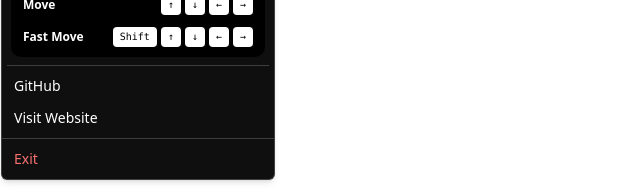
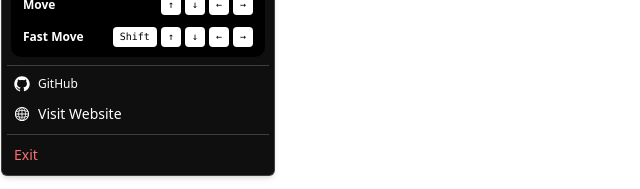
Before and after one commit to som2077/goplexaAI, a React (Vite) app in the folder app/: page / in a window 1280 px wide. Both pictures are taken after a click on the element 266 px from the left and 29 px from the top of the page. Shown: the part 258-447 px from the top of the page, without its empty margins (0-640 px from the left). Built offline with nearby package versions, Linux system fonts and the light colour scheme.

Commit message:
add/setting/icons/github-site

```diff
--- a/app/src/components/MainCard.jsx
+++ b/app/src/components/MainCard.jsx
@@ -261,10 +261,10 @@ const Maincard = () => {
                 </div>
 
                 <DropdownMenuSeparator className="bg-white/20 mx-[1px]" />
+
                 {/* // GitHub */}
-
                 <DropdownMenuItem
-                  className="text-white hover:bg-white/10 cursor-pointer"
+                  className="text-white hover:bg-white/10 cursor-pointer text-sm gap-2"
                   onClick={() => {
                     if (window.require) {
                       const { shell } = window.require("electron");
@@ -274,12 +274,26 @@ const Maincard = () => {
                     }
                   }}
                 >
-                  GitHub
+                  <svg
+                    width="16"
+                    height="16"
+                    viewBox="0 0 15 15"
+                    fill="none"
+                    xmlns="http://www.w3.org/2000/svg"
+                  >
+                    <path
+                      d="M7.49933 0.25C3.49635 0.25 0.25 3.49593 0.25 7.50024C0.25 10.703 2.32715 13.4206 5.2081 14.3797C5.57084 14.446 5.70302 14.2222 5.70302 14.0299C5.70302 13.8576 5.69679 13.4019 5.69323 12.797C3.67661 13.235 3.25112 11.825 3.25112 11.825C2.92132 10.9874 2.44599 10.7644 2.44599 10.7644C1.78773 10.3149 2.49584 10.3238 2.49584 10.3238C3.22353 10.375 3.60629 11.0711 3.60629 11.0711C4.25298 12.1788 5.30335 11.8588 5.71638 11.6732C5.78225 11.205 5.96962 10.8854 6.17658 10.7043C4.56675 10.5209 2.87415 9.89918 2.87415 7.12104C2.87415 6.32925 3.15677 5.68257 3.62053 5.17563C3.54576 4.99226 3.29697 4.25521 3.69174 3.25691C3.69174 3.25691 4.30015 3.06196 5.68522 3.99973C6.26337 3.83906 6.8838 3.75895 7.50022 3.75583C8.1162 3.75895 8.73619 3.83906 9.31523 3.99973C10.6994 3.06196 11.3069 3.25691 11.3069 3.25691C11.7026 4.25521 11.4538 4.99226 11.3795 5.17563C11.8441 5.68257 12.1245 6.32925 12.1245 7.12104C12.1245 9.9063 10.4292 10.5192 8.81452 10.6985C9.07444 10.9224 9.30633 11.3648 9.30633 12.0413C9.30633 13.0102 9.29742 13.7922 9.29742 14.0299C9.29742 14.2239 9.42828 14.4496 9.79591 14.3788C12.6746 13.4179 14.75 10.7025 14.75 7.50024C14.75 3.49593 11.5036 0.25 7.49933 0.25Z"
+                      fill="currentColor"
+                      fill-rule="evenodd"
+                      clip-rule="evenodd"
+                    ></path>
+                  </svg>
+                  <span className="text-xs">GitHub</span>
                 </DropdownMenuItem>
 
                 {/* // Visit Website */}
                 <DropdownMenuItem
-                  className="text-white hover:bg-white/10 cursor-pointer"
+                  className="text-white hover:bg-white/10 cursor-pointer text-sm gap-2"
                   onClick={() => {
                     if (window.require) {
                       const { shell } = window.require("electron");
@@ -287,9 +301,41 @@ const Maincard = () => {
                     }
                   }}
                 >
+                  <svg
+                    width="16"
+                    height="16"
+                    viewBox="0 0 15 15"
+                    fill="none"
+                    xmlns="http://www.w3.org/2000/svg"
+                  >
+                    <path
+                      d="M7.49996 1.80002C4.35194 1.80002 1.79996 4.352 1.79996 7.50002C1.79996 10.648 4.35194 13.2 7.49996 13.2C10.648 13.2 13.2 10.648 13.2 7.50002C13.2 4.352 10.648 1.80002 7.49996 1.80002ZM0.899963 7.50002C0.899963 3.85494 3.85488 0.900024 7.49996 0.900024C11.145 0.900024 14.1 3.85494 14.1 7.50002C14.1 11.1451 11.145 14.1 7.49996 14.1C3.85488 14.1 0.899963 11.1451 0.899963 7.50002Z"
+                      fill="currentColor"
+                      fill-rule="evenodd"
+                      clip-rule="evenodd"
+                    ></path>
+                    <path
+                      d="M13.4999 7.89998H1.49994V7.09998H13.4999V7.89998Z"
+                      fill="currentColor"
+                      fill-rule="evenodd"
+                      clip-rule="evenodd"
+                    ></path>
+                    <path
+                      d="M7.09991 13.5V1.5H7.89991V13.5H7.09991zM10.375 7.49998C10.375 5.32724 9.59364 3.17778 8.06183 1.75656L8.53793 1.24341C10.2396 2.82218 11.075 5.17273 11.075 7.49998 11.075 9.82724 10.2396 12.1778 8.53793 13.7566L8.06183 13.2434C9.59364 11.8222 10.375 9.67273 10.375 7.49998zM3.99969 7.5C3.99969 5.17611 4.80786 2.82678 6.45768 1.24719L6.94177 1.75281C5.4582 3.17323 4.69969 5.32389 4.69969 7.5 4.6997 9.67611 5.45822 11.8268 6.94179 13.2472L6.45769 13.7528C4.80788 12.1732 3.9997 9.8239 3.99969 7.5z"
+                      fill="currentColor"
+                      fill-rule="evenodd"
+                      clip-rule="evenodd"
+                    ></path>
+                    <path
+                      d="M7.49996 3.95801C9.66928 3.95801 11.8753 4.35915 13.3706 5.19448 13.5394 5.28875 13.5998 5.50197 13.5055 5.67073 13.4113 5.83948 13.198 5.89987 13.0293 5.8056 11.6794 5.05155 9.60799 4.65801 7.49996 4.65801 5.39192 4.65801 3.32052 5.05155 1.97064 5.8056 1.80188 5.89987 1.58866 5.83948 1.49439 5.67073 1.40013 5.50197 1.46051 5.28875 1.62927 5.19448 3.12466 4.35915 5.33063 3.95801 7.49996 3.95801zM7.49996 10.85C9.66928 10.85 11.8753 10.4488 13.3706 9.6135 13.5394 9.51924 13.5998 9.30601 13.5055 9.13726 13.4113 8.9685 13.198 8.90812 13.0293 9.00238 11.6794 9.75643 9.60799 10.15 7.49996 10.15 5.39192 10.15 3.32052 9.75643 1.97064 9.00239 1.80188 8.90812 1.58866 8.9685 1.49439 9.13726 1.40013 9.30601 1.46051 9.51924 1.62927 9.6135 3.12466 10.4488 5.33063 10.85 7.49996 10.85z"
+                      fill="currentColor"
+                      fill-rule="evenodd"
+                      clip-rule="evenodd"
+                    ></path>
+                  </svg>
                   Visit Website
                 </DropdownMenuItem>
-                <DropdownMenuSeparator className="bg-white/20" />
+                <DropdownMenuSeparator className="bg-white/20 mx-[1px]" />
                 {/* // Exit Application */}
                 <DropdownMenuItem
                   className="text-red-400 hover:bg-red-500/20 cursor-pointer"
```
